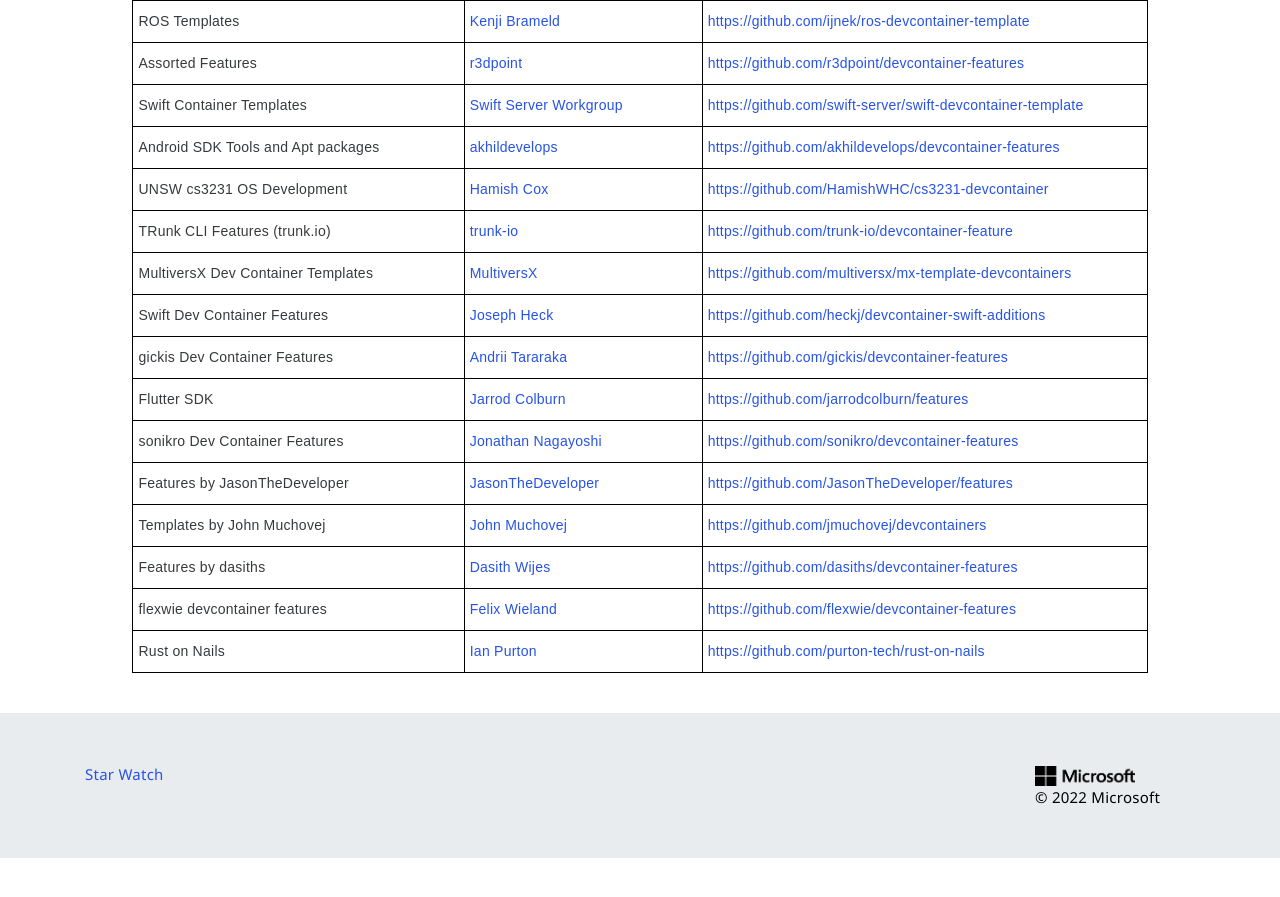
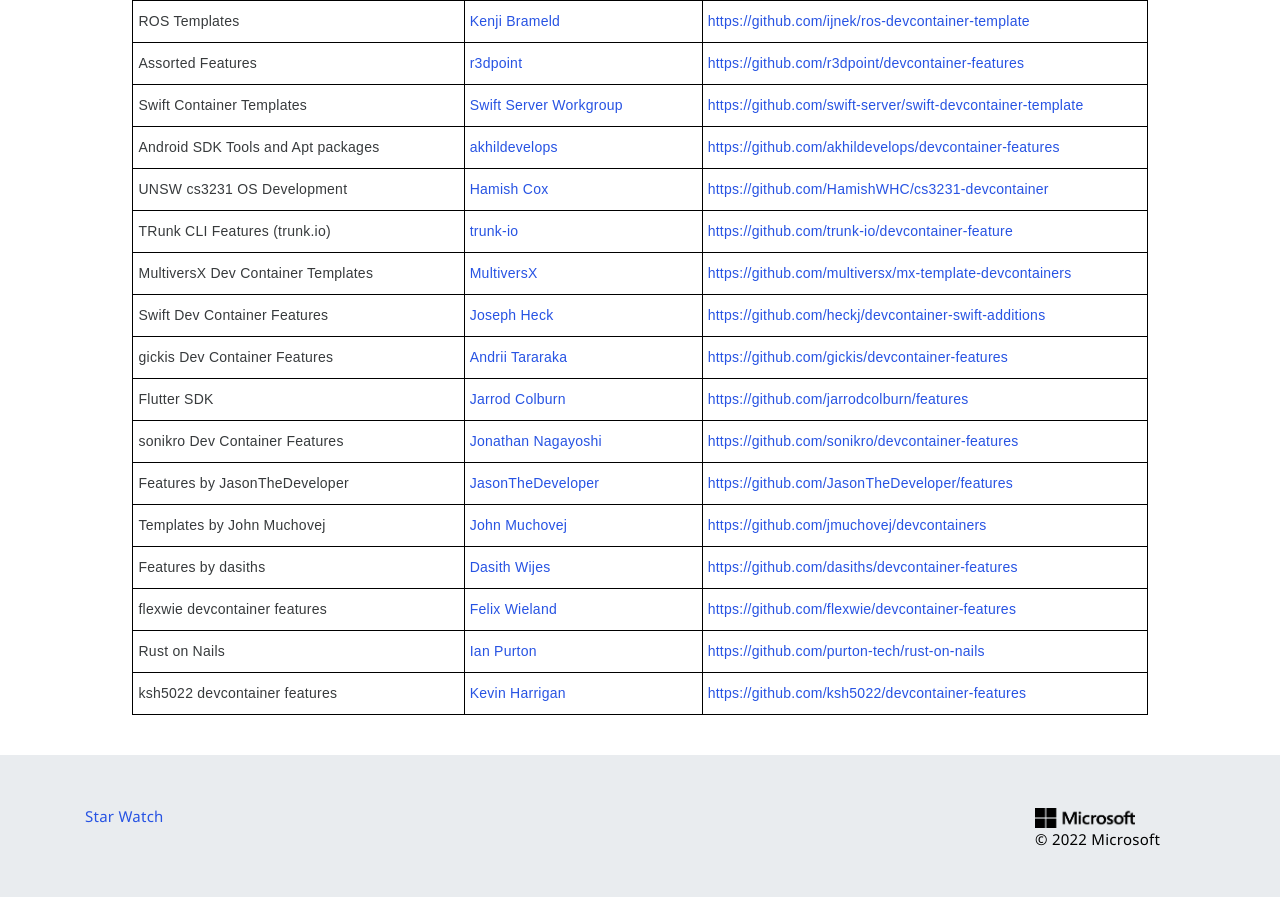
Before and after one commit to devcontainers/devcontainers.github.io, a Jekyll site: the page built from collections.html, in a window 1280 px wide and 900 px high, scrolled down 2602 px. Shown: the top 897 px of the window. Built offline with Jekyll 4.4.1, drawn with Linux system fonts in a browser that asks for light colours; nearby versions of some CDN libraries; comment, search, counter and statistics services are not loaded; before the commit the page ends 3460 px from its top, so only the background shows below that.

Commit message:
docs: add ksh5022 features to index

```diff
--- a/_data/collection-index.yml
+++ b/_data/collection-index.yml
@@ -348,3 +348,8 @@
   contact: https://github.com/purton-tech/rust-on-nails/issues
   repository: https://github.com/purton-tech/rust-on-nails
   ociReference: ghcr.io/purton-tech/rust-on-nails
+- name: ksh5022 devcontainer features
+  maintainer: Kevin Harrigan
+  contact: https://github.com/ksh5022/devcontainer-features/issues
+  repository: https://github.com/ksh5022/devcontainer-features
+  ociReference: ghcr.io/ksh5022/devcontainer-features
```
